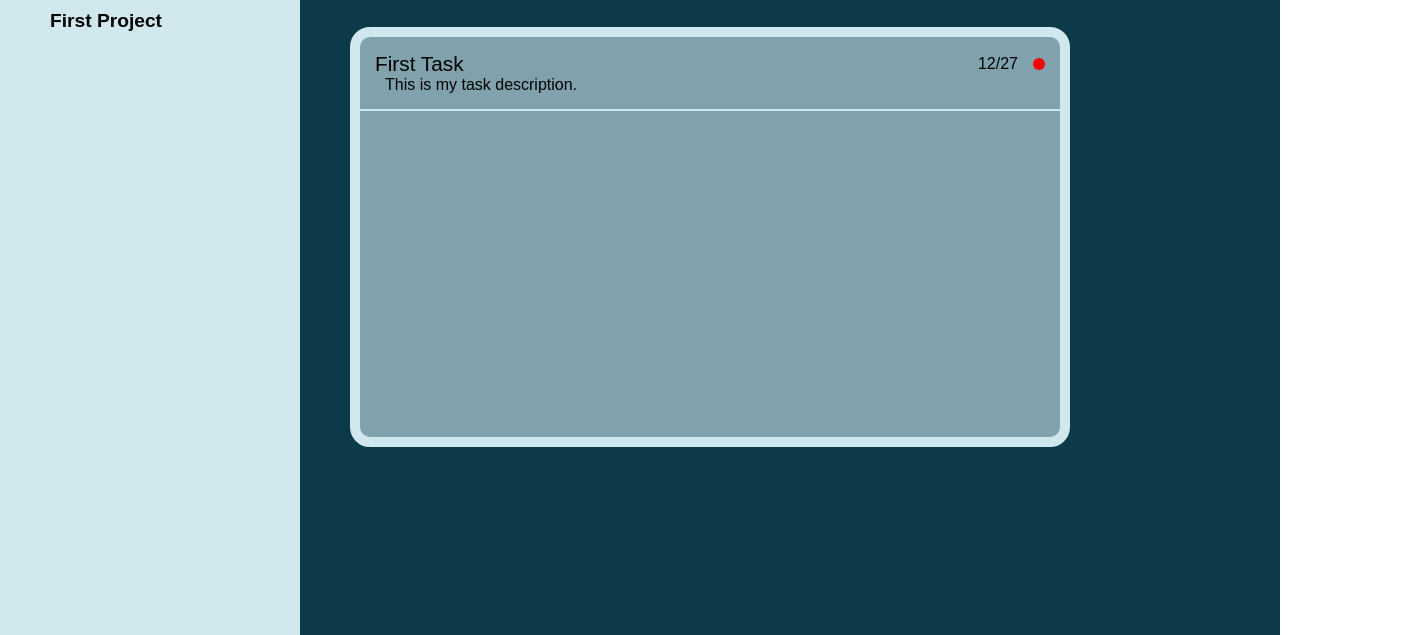
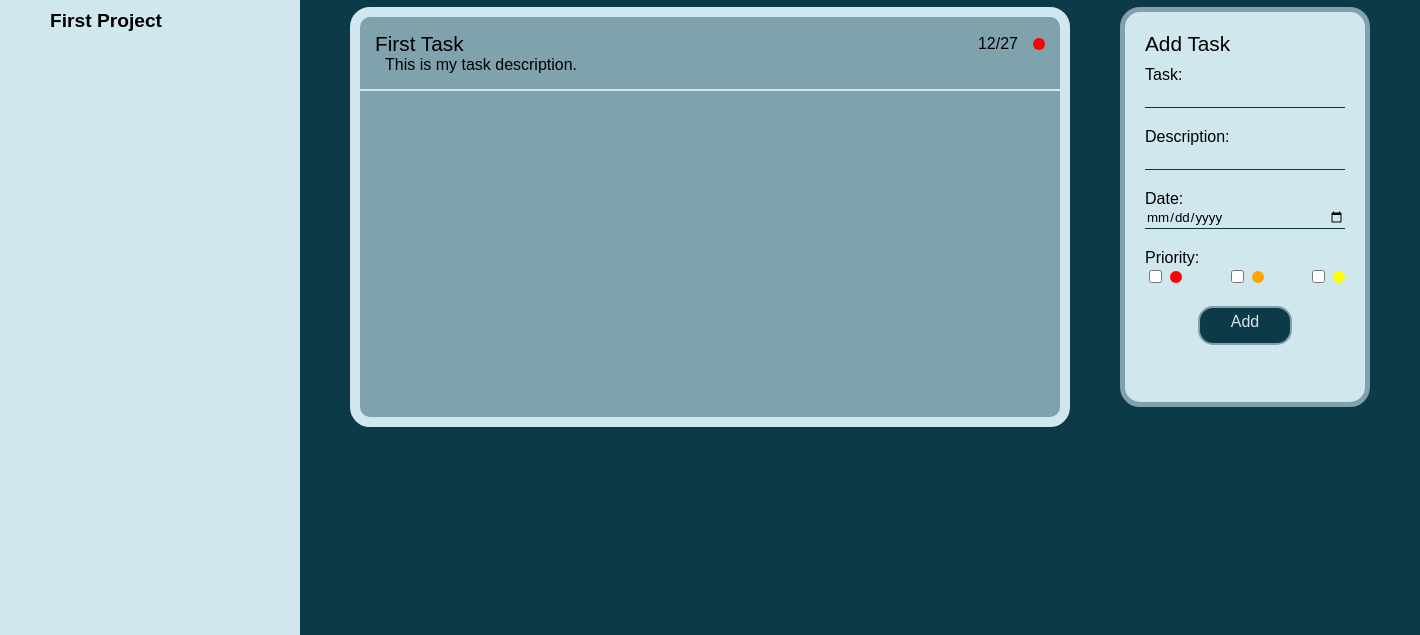
Before and after one commit to bella-t22/todo-list, a website built with webpack: page src/index.html in a window 1280 px wide. Shown: the part 265-900 px from the top of the page, 1420 px wide, since content can reach past the window. Built offline with nearby package versions, Linux system fonts and the light colour scheme; a web font is replaced by a local one.

Commit message:
Create and style add-task form

```diff
--- a/src/app.css
+++ b/src/app.css
@@ -73,7 +73,7 @@ h2 {
 /* main styles */
 .main {
     background-color: rgb(13, 58, 72);
-    padding: 50px;
+    padding: 30px 50px;
     grid-column: 2 / 3;
     grid-row: 2 / 3;
 }
@@ -111,6 +111,12 @@ h2 {
     color:rgb(127, 162, 173);
     font-size: 1.3rem;
     font-weight: 700;
+}
+
+/* project styles */
+.main-content {
+    display: flex;
+    gap: 50px;
 }
 
 .project-card {
@@ -161,3 +167,88 @@ h2 {
     border-radius: 50%;
     background-color: red;
 }
+
+/* task popup styles */
+.task-popup {
+    background-color: rgb(208, 231, 237);
+    width: 250px;
+    height: 400px;
+    padding: 20px;
+    box-sizing: border-box;
+    border: 5px solid rgb(127, 162, 173);
+    border-radius: 20px;
+}
+
+.popup-title {
+    font-weight: 400;
+    font-size: 1.3rem;
+    margin: 0;
+    margin-bottom: 10px;
+}
+
+.task-form {
+    display: flex;
+    flex-direction: column;
+    gap: 20px;
+}
+
+.task-div {
+    display: flex;
+    flex-direction: column;
+}
+
+.task-input {
+    border: none;
+    border-bottom: 1px solid rgb(13, 58, 72);
+    height: 1.3rem;
+    font-family: 'Mina', sans-serif;
+    background-color:rgb(208, 231, 237);
+}
+
+.checkbox-container {
+    display: flex;
+    justify-content: space-between;
+}
+
+.checkbox-div {
+    display: flex;
+    align-items: center;
+    gap: 5px;
+}
+
+.red-label {
+    width: 12px;
+    height: 12px;
+    border: none;
+    border-radius: 50%;
+    background-color: red;
+}
+
+.orange-label {
+    width: 12px;
+    height: 12px;
+    border: none;
+    border-radius: 50%;
+    background-color: orange;
+}
+
+.yellow-label {
+    width: 12px;
+    height: 12px;
+    border: none;
+    border-radius: 50%;
+    background-color: yellow;
+}
+
+.submit-task {
+    align-self: center;
+    background-color: rgb(13, 58, 72);
+    font-family: 'Mina', sans-serif;
+    color:rgb(208, 231, 237);
+    border: 2px solid rgb(127, 162, 173);
+    border-radius: 15px;
+    width: 80px;
+    height: 25px;
+    padding: 5px;
+    text-align: center;
+}
--- /dev/null
+++ b/src/createTask.js
@@ -0,0 +1,4 @@
+const addTaskBtn = document.querySelector('.add-task-btn');
+
+// when button is clicked, create a popup that lets us add a task.
+// addTaskBtn.addEventListener('click', )
--- a/src/home.js
+++ b/src/home.js
@@ -58,9 +58,13 @@ addTaskBtn.classList.add('add-task-btn');
 addTaskBtn.textContent = 'Add Task';
 addTaskDiv.appendChild(addTaskBtn);
 
+const mainContent = document.createElement('div');
+mainContent.classList.add('main-content');
+main.appendChild(mainContent);
+
 const projectCard = document.createElement('div');
 projectCard.classList.add('project-card');
-main.appendChild(projectCard);
+mainContent.appendChild(projectCard);
 
 const task = document.createElement('div');
 task.classList.add('task');
--- a/src/index.js
+++ b/src/index.js
@@ -1,2 +1,4 @@
 import './app.css';
 import './home.js';
+import './createTask.js';
+import './taskPopup.js';
--- /dev/null
+++ b/src/taskPopup.js
@@ -0,0 +1,113 @@
+const mainContent = document.querySelector('.main-content');
+
+const popup = document.createElement('div');
+popup.classList.add('task-popup');
+mainContent.appendChild(popup);
+
+const popupTitle = document.createElement('h3');
+popupTitle.classList.add('popup-title');
+popupTitle.textContent = 'Add Task';
+popup.appendChild(popupTitle);
+
+const taskForm = document.createElement('form');
+taskForm.classList.add('task-form');
+popup.appendChild(taskForm);
+
+const taskDiv = document.createElement('div');
+taskDiv.classList.add('task-div');
+taskForm.appendChild(taskDiv);
+
+const task = document.createElement('label');
+task.classList.add('task-label');
+task.textContent = 'Task:';
+taskDiv.appendChild(task);
+
+const taskInput = document.createElement('input');
+taskInput.classList.add('task-input');
+taskInput.type = 'text';
+taskDiv.appendChild(taskInput);
+
+const descDiv = document.createElement('div');
+descDiv.classList.add('task-div');
+taskForm.appendChild(descDiv);
+
+const desc = document.createElement('label');
+desc.classList.add('task-label');
+desc.textContent = 'Description:';
+descDiv.appendChild(desc);
+
+const descInput = document.createElement('input');
+descInput.classList.add('task-input');
+descInput.type = 'text';
+descDiv.appendChild(descInput);
+
+const dateDiv = document.createElement('div');
+dateDiv.classList.add('task-div');
+taskForm.appendChild(dateDiv);
+
+const date = document.createElement('label');
+date.classList.add('task-label');
+date.textContent = 'Date:';
+dateDiv.appendChild(date);
+
+const dateInput = document.createElement('input');
+dateInput.classList.add('task-input');
+dateInput.type = 'date';
+dateDiv.appendChild(dateInput);
+
+const priorityDiv = document.createElement('div');
+priorityDiv.classList.add('task-div');
+taskForm.appendChild(priorityDiv);
+
+const priority = document.createElement('label');
+priority.classList.add('task-label');
+priority.textContent = 'Priority:';
+priorityDiv.appendChild(priority);
+
+const checkboxContainer = document.createElement('div');
+checkboxContainer.classList.add('checkbox-container');
+priorityDiv.appendChild(checkboxContainer);
+
+const redDiv = document.createElement('div');
+redDiv.classList.add('checkbox-div');
+checkboxContainer.appendChild(redDiv);
+
+const redInput = document.createElement('input');
+redInput.classList.add('checkbox');
+redInput.type = 'checkbox';
+redDiv.appendChild(redInput);
+
+const red = document.createElement('div');
+red.classList.add('red-label');
+redDiv.appendChild(red);
+
+const orangeDiv = document.createElement('div');
+orangeDiv.classList.add('checkbox-div');
+checkboxContainer.appendChild(orangeDiv);
+
+const orangeInput = document.createElement('input');
+orangeInput.classList.add('checkbox');
+orangeInput.type = 'checkbox';
+orangeDiv.appendChild(orangeInput);
+
+const orange = document.createElement('div');
+orange.classList.add('orange-label');
+orangeDiv.appendChild(orange);
+
+const yellowDiv = document.createElement('div');
+yellowDiv.classList.add('checkbox-div');
+checkboxContainer.appendChild(yellowDiv);
+
+const yellowInput = document.createElement('input');
+yellowInput.classList.add('checkbox');
+yellowInput.type = 'checkbox';
+yellowDiv.appendChild(yellowInput);
+
+const yellow = document.createElement('div');
+yellow.classList.add('yellow-label');
+yellowDiv.appendChild(yellow);
+
+const addBtn = document.createElement('btn');
+addBtn.classList.add('submit-task');
+addBtn.textContent = 'Add';
+taskForm.appendChild(addBtn);
```
Also changed, not shown: dist/main.js, src/createTodo.js (deleted).
